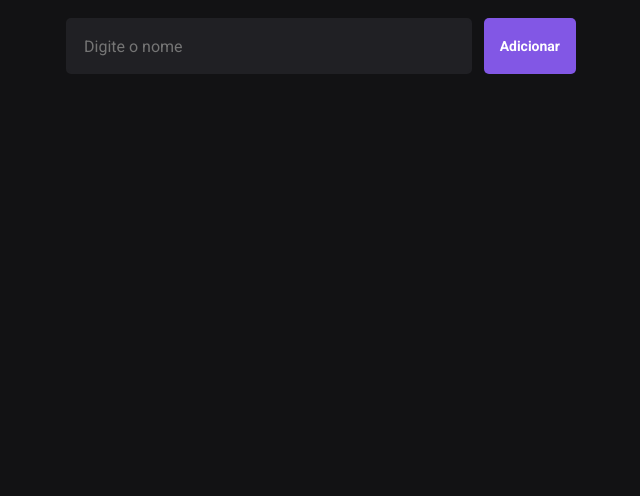
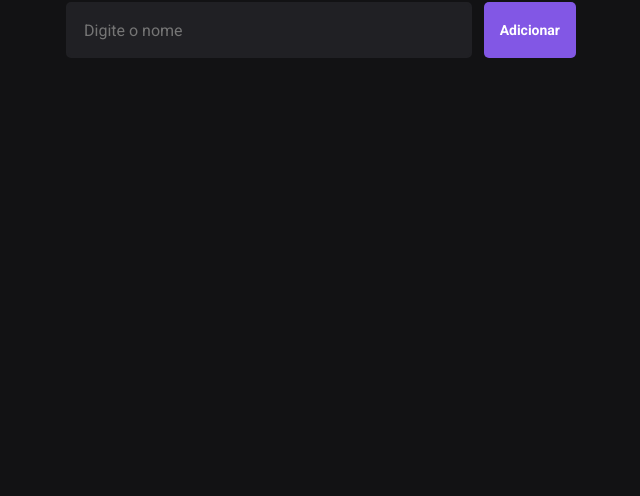
Before and after one commit to brunooliveira7/Guest-list, a plain HTML site: page index.html in a window 1280 px wide. Shown: the part 304-800 px from the top of the page, without its empty margins (319-959 px from the left). Drawn offline with Linux system fonts and the light colour scheme.

Commit message:
adjustment css

```diff
--- a/styles.css
+++ b/styles.css
@@ -31,7 +31,7 @@ body {
   font-family: "Roboto", sans-serif;
 
   padding: 32px;
-  margin-top: -5rem;
+  margin-top: -6rem;
 }
 
 h1,
```
